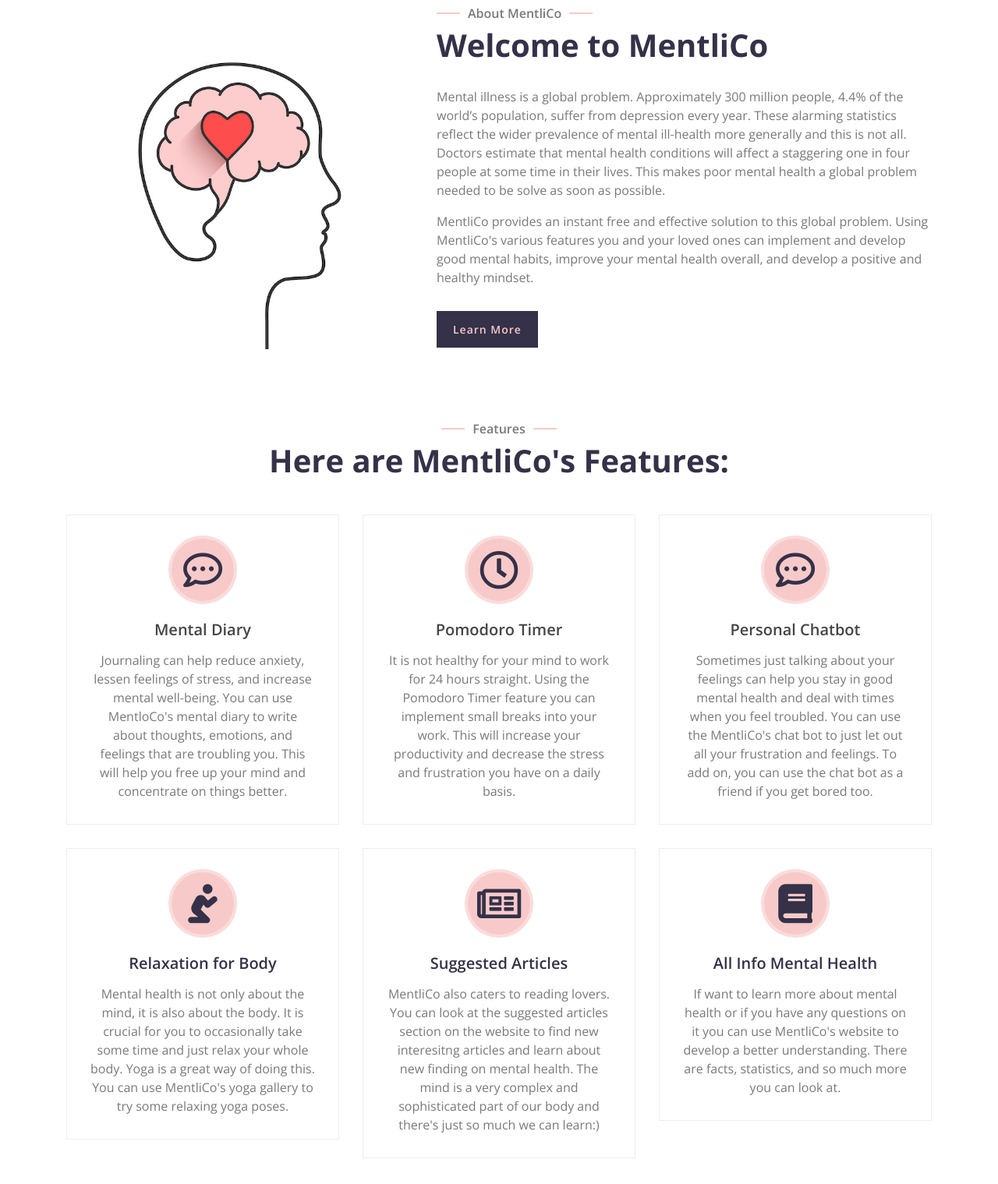
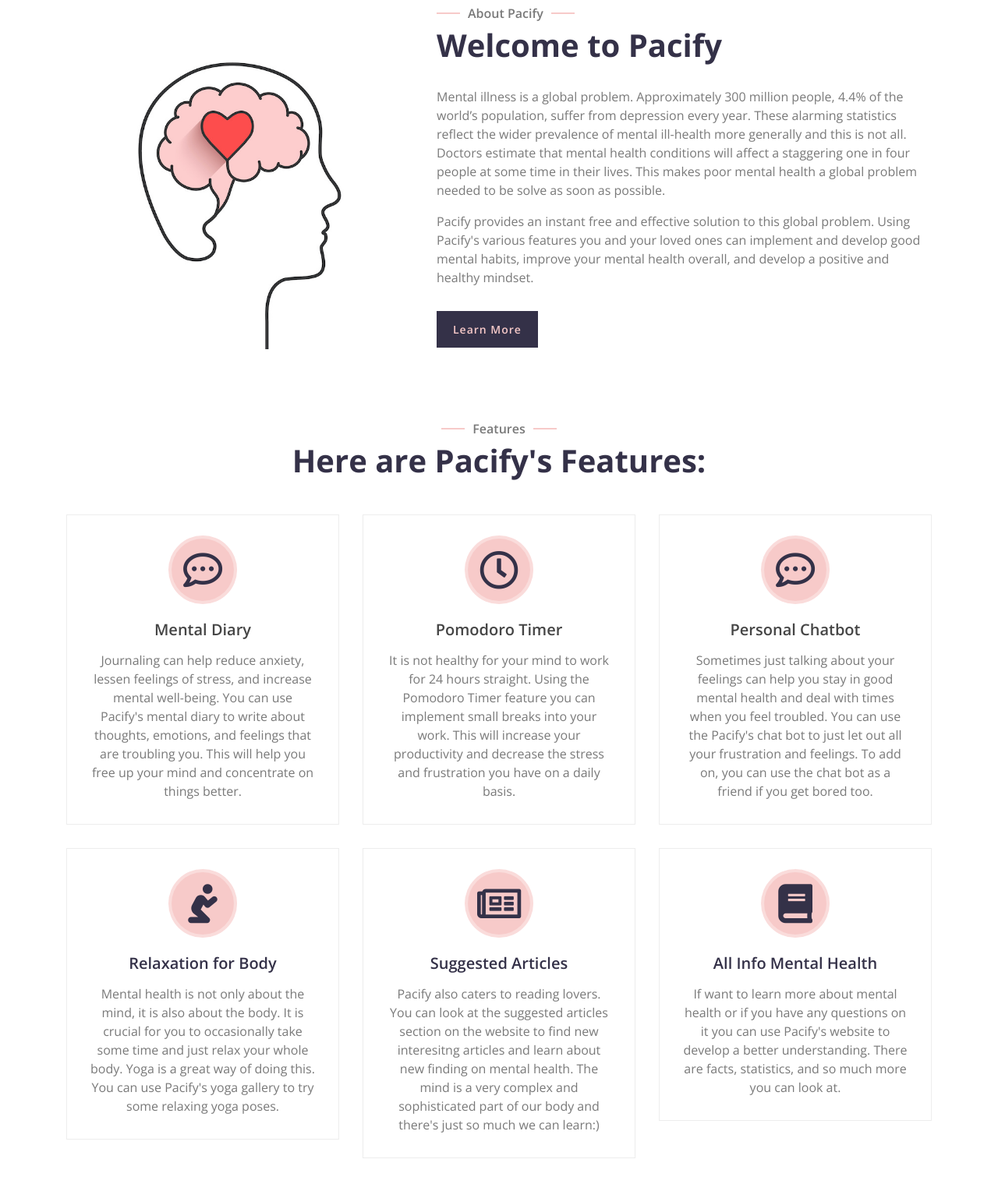
Before and after one commit to srai0109/Pacify, a plain HTML site: page index.html in a window 1280 px wide. Shown: the part 852-2371 px from the top of the page at 78% size. Drawn offline with nearby package versions, Linux system fonts and the light colour scheme; a script that the page names is missing.

Commit message:
Update index.html

```diff
--- a/index.html
+++ b/index.html
@@ -56,7 +56,7 @@
                 <div class="row align-items-center">
                     <div class="col-sm-12 col-md-6">
                         <div class="hero-text">
-                            <h1>MentliCo</h1>
+                            <h1>Pacify</h1>
                             <p>
                                 A platform that aims to raise awareness about the importance of mental health and provides various ways for you to maintain a good mental health.
                             </p>
@@ -87,8 +87,8 @@
                     </div>
                     <div class="col-lg-7 col-md-6">
                         <div class="section-header text-left">
-                            <p>About MentliCo</p>
-                            <h2>Welcome to MentliCo</h2>
+                            <p>About Pacify</p>
+                            <h2>Welcome to Pacify</h2>
                         </div>
                         <div class="about-text">
                             <p>
@@ -97,7 +97,7 @@
 
                             </p>
                             <p>
-                                MentliCo provides an instant free and effective solution to this global problem. Using MentliCo's various features you and your loved ones can implement and develop good mental habits, improve your mental health overall, and develop a positive and healthy mindset.
+                                Pacify provides an instant free and effective solution to this global problem. Using Pacify's various features you and your loved ones can implement and develop good mental habits, improve your mental health overall, and develop a positive and healthy mindset.
                             </p>
                             <a class="btn" href="single.html">Learn More</a>
                         </div>
@@ -113,7 +113,7 @@
             <div class="container">
                 <div class="section-header text-center wow zoomIn" data-wow-delay="0.1s">
                     <p>Features</p>
-                    <h2>Here are MentliCo's Features: </h2>
+                    <h2>Here are Pacify's Features: </h2>
                 </div>
                 <div class="row">
                     <div class="col-lg-4 col-md-6 wow fadeInUp" data-wow-delay="0.0s">
@@ -125,7 +125,7 @@
                                 <a href="https://personal-diary.reevakhokhar1.repl.co/">Mental Diary</a>
                             </h3>
                             <p>
-                                Journaling can help reduce anxiety, lessen feelings of stress, and increase mental well-being. You can use MentloCo's mental diary to write about thoughts, emotions, and feelings that are troubling you. This will help you free up your mind and concentrate on things better.
+                                Journaling can help reduce anxiety, lessen feelings of stress, and increase mental well-being. You can use Pacify's mental diary to write about thoughts, emotions, and feelings that are troubling you. This will help you free up your mind and concentrate on things better.
                             </p>
                         </div>
                     </div>
@@ -153,7 +153,7 @@
                                 <a href="https://chat-bot.reevakhokhar1.repl.co">Personal Chatbot</a>
                             </h3>
                             <p>
-                                Sometimes just talking about your feelings can help you stay in good mental health and deal with times when you feel troubled. You can use the MentliCo's chat bot to just let out all your frustration and feelings. To add on, you can use the chat bot as a friend if you get bored too.
+                                Sometimes just talking about your feelings can help you stay in good mental health and deal with times when you feel troubled. You can use the Pacify's chat bot to just let out all your frustration and feelings. To add on, you can use the chat bot as a friend if you get bored too.
                             </p>
                         </div>
                     </div>
@@ -164,7 +164,7 @@
                             </div>
                             <h3>Relaxation for Body </h3>
                             <p>
-                                Mental health is not only about the mind, it is also about the body. It is crucial for you to occasionally take some time and just relax your whole body. Yoga is a great way of doing this. You can use MentliCo's yoga gallery to try some relaxing yoga poses.
+                                Mental health is not only about the mind, it is also about the body. It is crucial for you to occasionally take some time and just relax your whole body. Yoga is a great way of doing this. You can use Pacify's yoga gallery to try some relaxing yoga poses.
                             </p>
                         </div>
 
@@ -177,7 +177,7 @@
 
                             <h3>Suggested Articles</h3>
                             <p>
-                                MentliCo also caters to reading lovers. You can look at the suggested articles section on the website to find new interesitng articles and learn about new finding on mental health. The mind is a very complex and sophisticated part of our body and there's just so much we can learn:)
+                                Pacify also caters to reading lovers. You can look at the suggested articles section on the website to find new interesitng articles and learn about new finding on mental health. The mind is a very complex and sophisticated part of our body and there's just so much we can learn:)
                             </p>
                         </div>
                     </div>
@@ -188,7 +188,7 @@
                             </div>
                             <h3>All Info Mental Health</h3>
                             <p>
-                                If want to learn more about mental health or if you have any questions on it you can use MentliCo's website to develop a better understanding. There are facts, statistics, and so much more you can look at.
+                                If want to learn more about mental health or if you have any questions on it you can use Pacify's website to develop a better understanding. There are facts, statistics, and so much more you can look at.
                             </p>
                         </div>
                     </div>
@@ -357,7 +357,7 @@
                 <div class="container copyright">
                     <div class="row">
                         <div class="col-md-6">
-                            <p>MentliCo - June 20, 2021 - SimpliHacks</p>
+                            <p>Pacify - June 20, 2021 - SimpliHacks</p>
                         </div>
                         <div class="col-md-6">
                             <p>Designed using HTML, CSS, JS, and Bootstrap</p>
```
